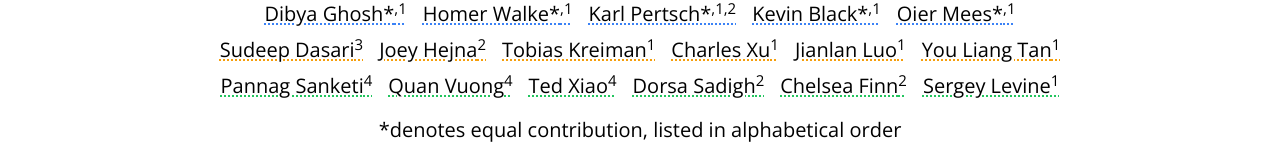
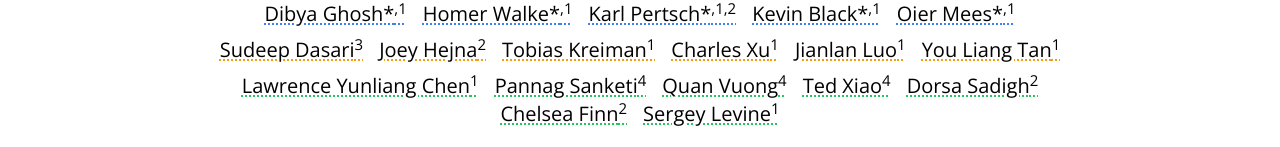
Before and after one commit to octo-models/octo-models.github.io, a SvelteKit app: page / in a window 1280 px wide. Shown: the part 384-531 px from the top of the page. Built offline with nearby package versions, Linux system fonts and the light colour scheme.

Commit message:
add lawrence

```diff
--- a/src/routes/+page.svelte
+++ b/src/routes/+page.svelte
@@ -42,6 +42,7 @@
 		<div
 			class="flex justify-center flex-wrap mt-2 underline decoration-dotted decoration-green-500 underline-offset-2"
 		>
+			<span class="px-2">Lawrence Yunliang Chen<sup>1</sup></span>
 			<span class="px-2">Pannag Sanketi<sup>4</sup></span>
 			<span class="px-2">Quan Vuong<sup>4</sup></span>
 			<span class="px-2">Ted Xiao<sup>4</sup></span>
@@ -279,7 +280,7 @@
 	<pre class="mt-4 overflow-x-scroll bg-slate-100 p-8">
 {`@inproceedings{octo_2023,
     title={Octo: An Open-Source Generalist Robot Policy},
-    author = {{Octo Model Team} and Dibya Ghosh and Homer Walke and Karl Pertsch and Kevin Black and Oier Mees and Sudeep Dasari and Joey Hejna and Charles Xu and Jianlan Luo and Tobias Kreiman and {You Liang} Tan and Pannag Sanketi and Quan Vuong and Ted Xiao and Dorsa Sadigh and Chelsea Finn and Sergey Levine},
+    author = {{Octo Model Team} and Dibya Ghosh and Homer Walke and Karl Pertsch and Kevin Black and Oier Mees and Sudeep Dasari and Joey Hejna and Charles Xu and Jianlan Luo and Tobias Kreiman and {You Liang} Tan and Lawrence Yunliang Chen and Pannag Sanketi and Quan Vuong and Ted Xiao and Dorsa Sadigh and Chelsea Finn and Sergey Levine},
     booktitle = {Proceedings of Robotics: Science and Systems},
     address  = {Delft, Netherlands},
     year = {2024},
```
